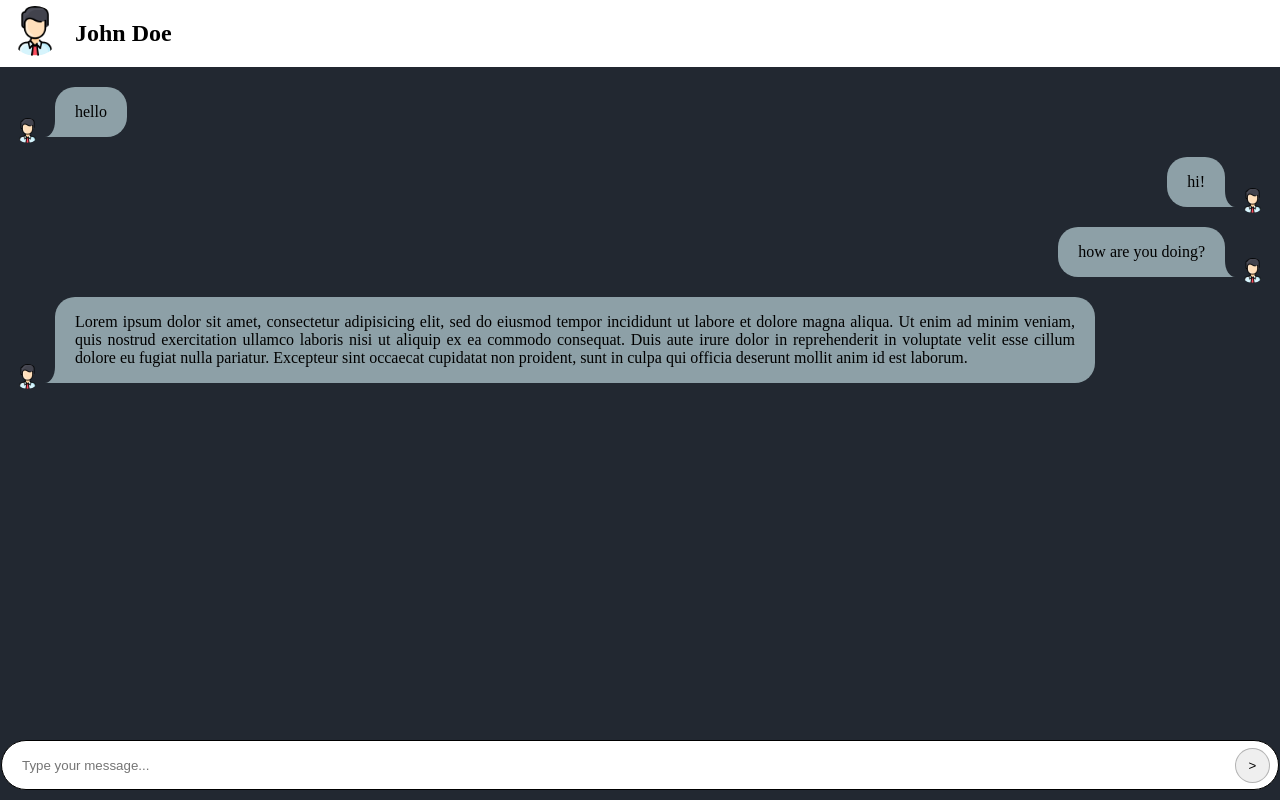
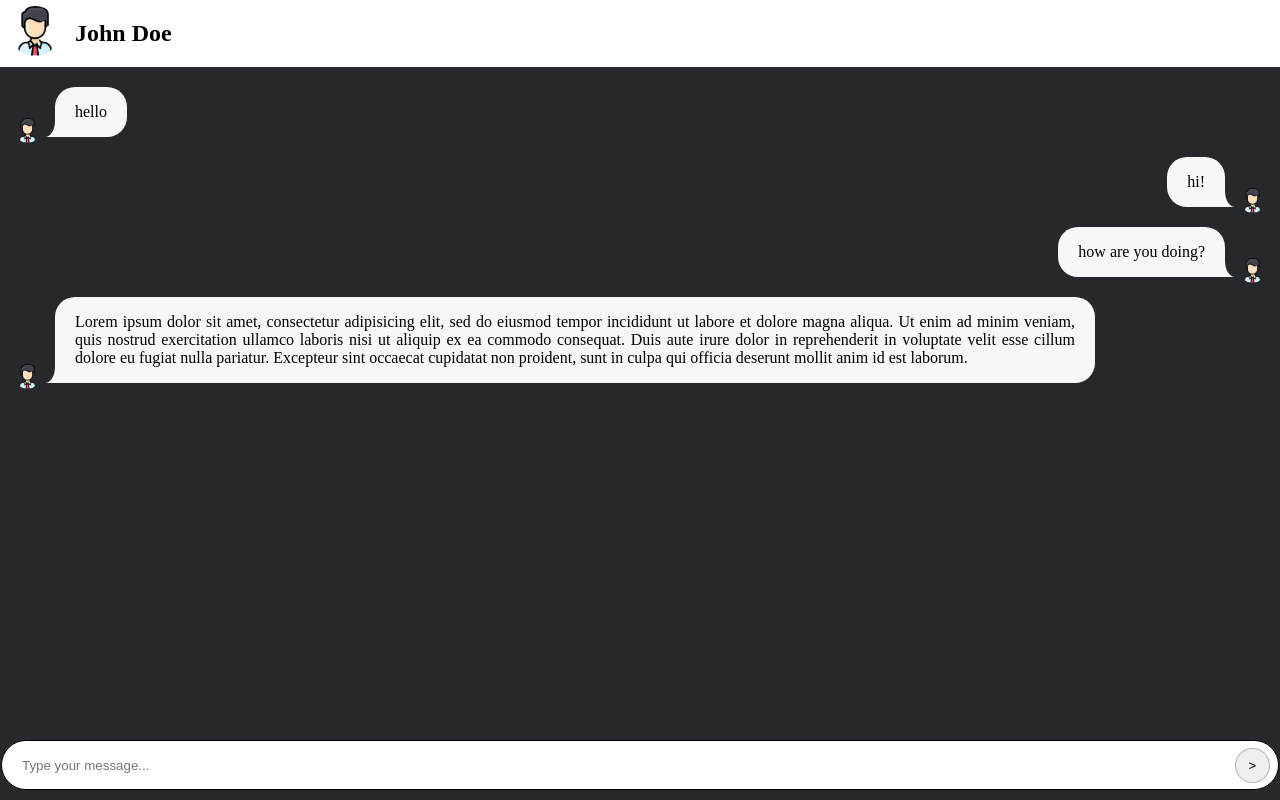
Before and after one commit to mstevz/raven, a Vue app in the folder application/raven-frontend/: page /#/ in a window 1280 px wide. Built offline with nearby package versions, Linux system fonts and the light colour scheme.

Commit message:
/update Changed chat color scheme

```diff
--- a/application/raven-frontend/src/components/atoms/colors/chat/chat.scss
+++ b/application/raven-frontend/src/components/atoms/colors/chat/chat.scss
@@ -1,4 +1,4 @@
-$chatBgColor: #222831;
+$chatBgColor: #27282b;
 //$messageSendBubbleColor: #66ccff;
 //$messageReceiveBubbleColor: #3b769c;
-$messageBubbleColor: #8da0a7;
+$messageBubbleColor: #f7f7f7;
```
